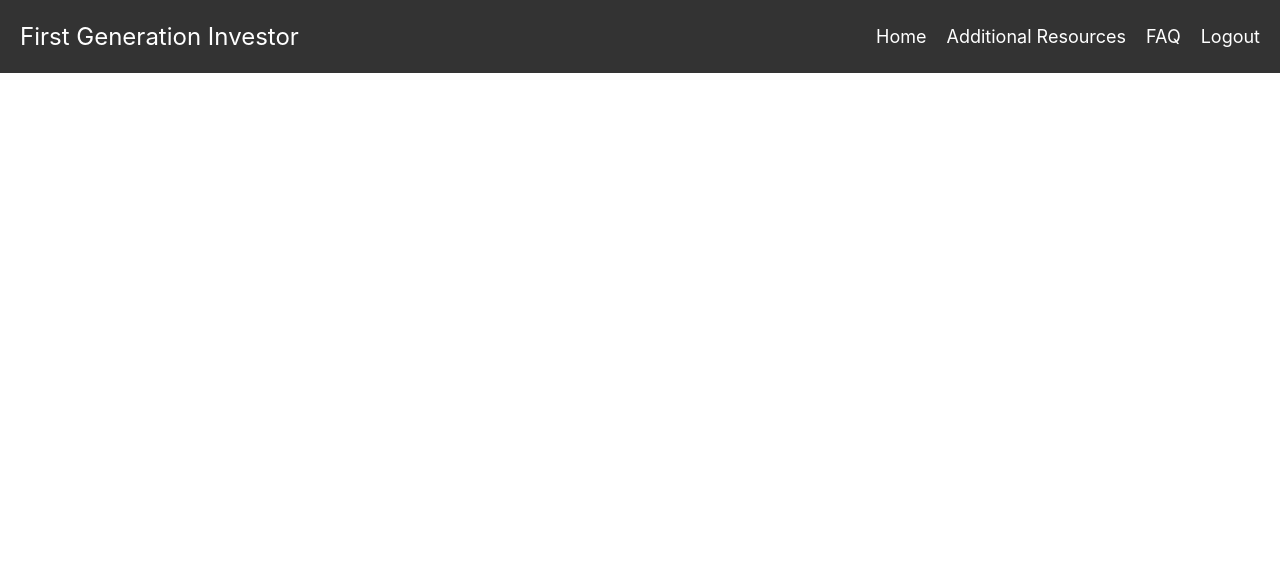
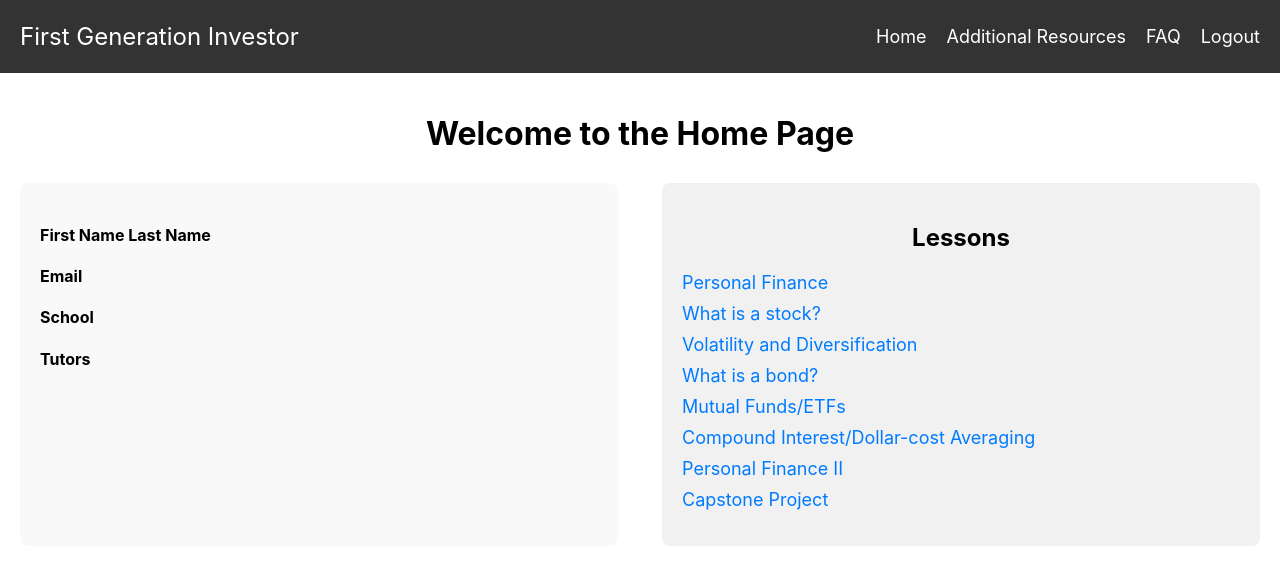
Before and after one commit to cfgjc24/Team-6, a React (Create React App) app in the folder frontend/: page /home in a window 1280 px wide. Shown: the top 584 px of the page. Built offline with nearby package versions, Linux system fonts and the light colour scheme.

Commit message:
Implemented home page structure

```diff
--- a/frontend/src/App.js
+++ b/frontend/src/App.js
@@ -1,6 +1,8 @@
 import React from 'react';
 import { BrowserRouter as Router, Route, Routes } from 'react-router-dom';
+
 import NavBar from './components/NavBar/NavBar';
+import StudentHome from './pages/student/Home';
 import AdditionalResources from './pages/student/AdditionalResources';
 import Registration from './components/Authentication/Registration';
 import Login from './components/Authentication/Login';
@@ -11,6 +13,7 @@ function App() {
       <NavBar />
       <Routes>
         {/* Route for the Additional Resources page */}
+        <Route path="/home" element={<StudentHome />} />
         <Route path="/additional" element={<AdditionalResources />} />
         <Route path="/register" element={<Registration />} /> {/* Add the registration route */}
         <Route path="/login" element={<Login />} />
--- a/frontend/src/components/NavBar/NavBar.jsx
+++ b/frontend/src/components/NavBar/NavBar.jsx
@@ -1,4 +1,4 @@
-import React, { useState } from 'react';
+import React from 'react';
 import { Link } from 'react-router-dom';
 
 import './NavBar.css';
@@ -12,9 +12,10 @@ function NavBar() {
             First Generation Investor
           </Link>
         </div>
+
         <ul className="navbar-nav">
           <li className="nav-item">
-            <Link to="/" className="nav-link">Home</Link>
+            <Link to="/home" className="nav-link">Home</Link>
           </li>
           <li className="nav-item">
             <Link to="/additional" className="nav-link">Additional Resources</Link>
@@ -26,6 +27,7 @@ function NavBar() {
             <Link to="/logout" className="nav-link">Logout</Link>
           </li>
         </ul>
+
       </div>
     </nav>
   );
--- /dev/null
+++ b/frontend/src/pages/student/Home.css
@@ -0,0 +1,53 @@
+.home-container {
+  padding: 20px;
+}
+
+.intro-text {
+  margin-bottom: 30px;
+  text-align: center;
+}
+
+.main-content {
+  display: flex;
+  justify-content: space-between;
+}
+
+.left-container,
+.right-container {
+  width: 45%;
+}
+
+.left-container {
+  background-color: #f9f9f9;
+  padding: 20px;
+  border-radius: 8px;
+}
+
+.right-container {
+  background-color: #f1f1f1;
+  padding: 20px;
+  border-radius: 8px;
+}
+
+.right-container h2 {
+  text-align: center;
+}
+
+.links-list {
+  list-style-type: none;
+  padding: 0;
+}
+
+.links-list li {
+  margin-bottom: 10px;
+}
+
+.links-list li a {
+  text-decoration: none;
+  color: #007bff;
+  font-size: 18px;
+}
+
+.links-list li a:hover {
+  text-decoration: underline;
+}
--- /dev/null
+++ b/frontend/src/pages/student/Home.jsx
@@ -0,0 +1,39 @@
+import React from 'react'
+import { Link } from 'react-router-dom';
+
+import './Home.css';
+
+const StudentHome = () => {
+  return (
+    <div className="home-container">
+      <div className="intro-text">
+        <h1>Welcome to the Home Page</h1>
+      </div>
+
+      <div className="main-content">
+        <div className="left-container">
+          <h4>First Name Last Name</h4>
+          <h4>Email</h4>
+          <h4>School</h4>
+          <h4>Tutors</h4>
+        </div>
+
+        <div className="right-container">
+          <ul className="links-list">
+            <h2>Lessons</h2>
+            <li><Link to="/link1">Personal Finance</Link></li>
+            <li><Link to="/link2">What is a stock?</Link></li>
+            <li><Link to="/link3">Volatility and Diversification</Link></li>
+            <li><Link to="/link4">What is a bond?</Link></li>
+            <li><Link to="/link5">Mutual Funds/ETFs</Link></li>
+            <li><Link to="/link6">Compound Interest/Dollar-cost Averaging</Link></li>
+            <li><Link to="/link7">Personal Finance II</Link></li>
+            <li><Link to="/link8">Capstone Project</Link></li>
+          </ul>
+        </div>
+      </div>
+    </div>
+  );
+};
+
+export default StudentHome
```
